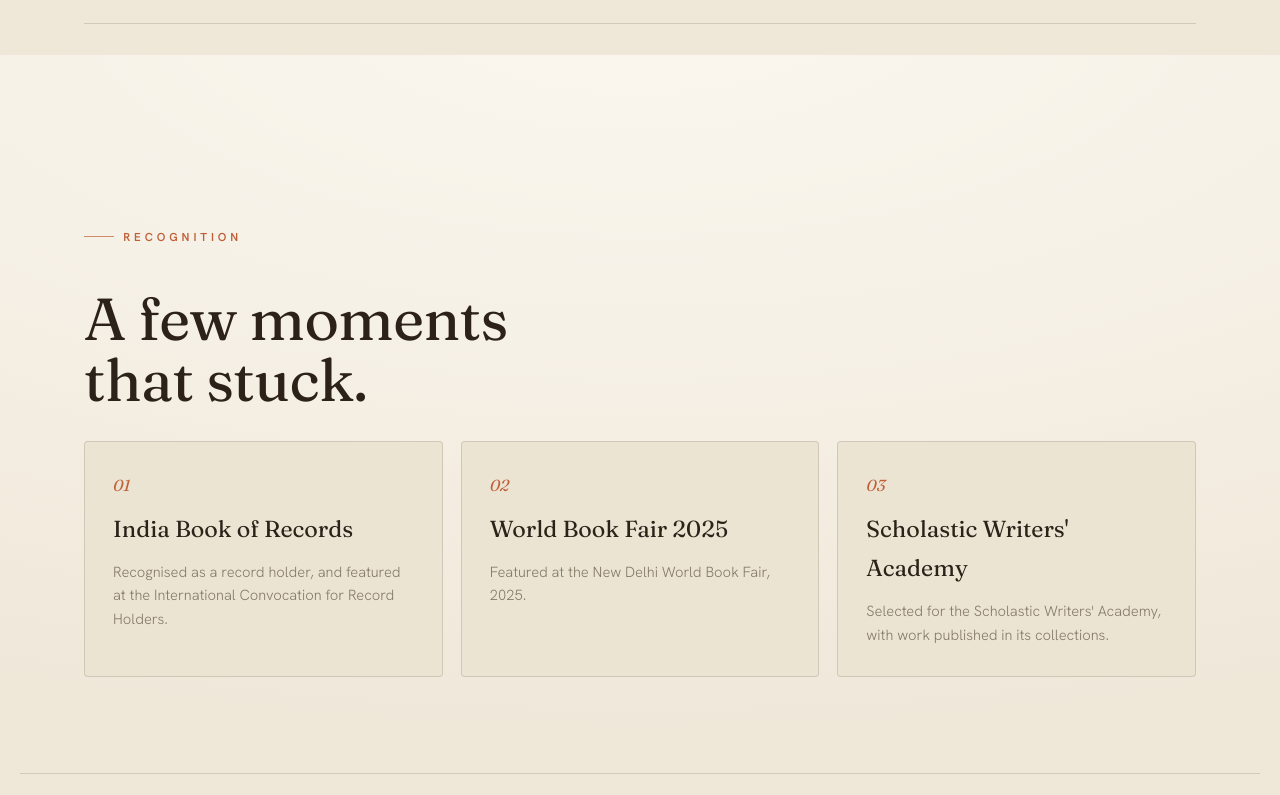
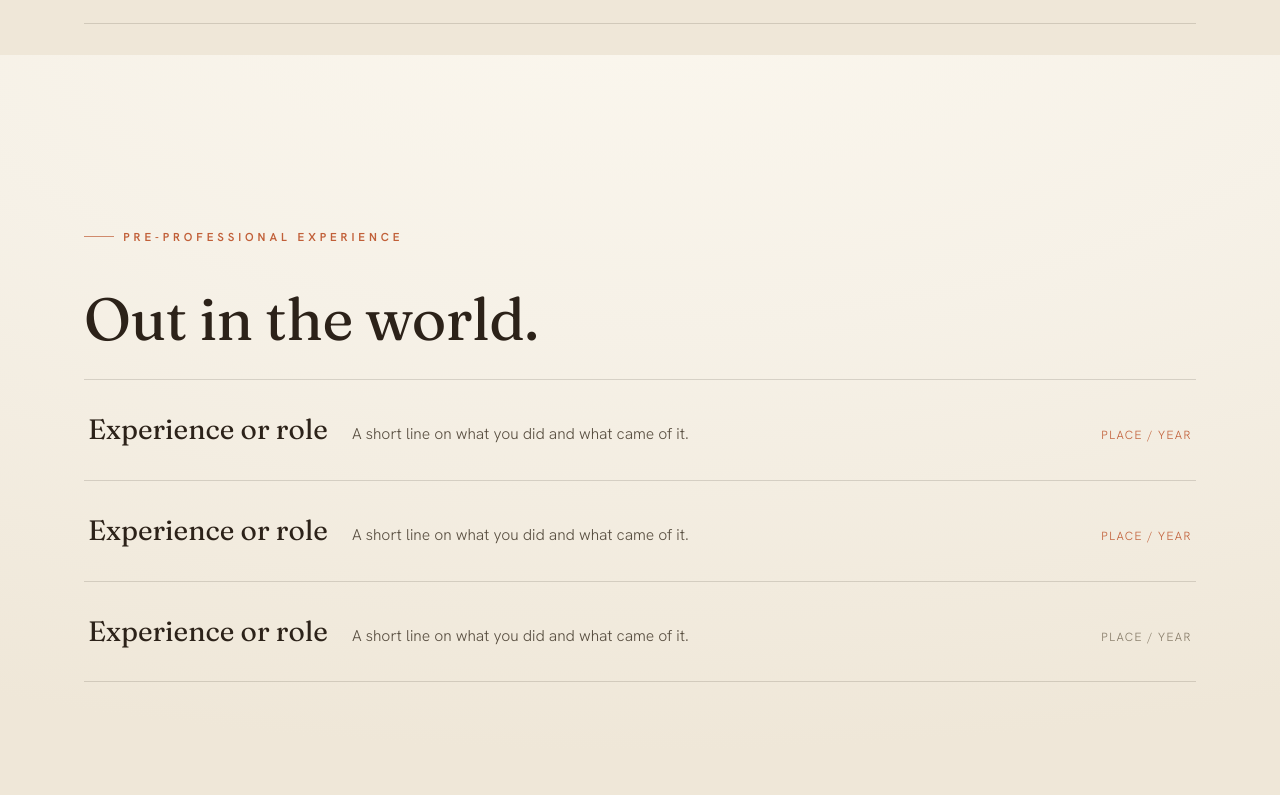
Before and after one commit to fizzyappy/Sonakshi-Sanyal-Website, a plain HTML site: page index.html in a window 1280 px wide. Shown: the part 7145-7940 px from the top of the page. Drawn offline with Linux system fonts and the light colour scheme.

Commit message:
Add Pre-professional Experience section

```diff
--- a/index.html
+++ b/index.html
@@ -186,6 +186,29 @@
     </div>
   </section>
 
+  <!-- ===== Pre-professional Experience ===== -->
+  <section class="section wrap" id="experience">
+    <p class="eyebrow reveal">Pre-professional Experience</p>
+    <h2 class="section-title reveal">Out in the world.</h2>
+    <div class="rows reveal d1">
+      <div class="row">
+        <span class="row-title">Experience or role</span>
+        <span class="row-sub">A short line on what you did and what came of it.</span>
+        <span class="row-tag">Place / Year</span>
+      </div>
+      <div class="row">
+        <span class="row-title">Experience or role</span>
+        <span class="row-sub">A short line on what you did and what came of it.</span>
+        <span class="row-tag">Place / Year</span>
+      </div>
+      <div class="row">
+        <span class="row-title">Experience or role</span>
+        <span class="row-sub">A short line on what you did and what came of it.</span>
+        <span class="row-tag muted">Place / Year</span>
+      </div>
+    </div>
+  </section>
+
   <!-- ===== Recognition ===== -->
   <section class="section wrap" id="recognition">
     <p class="eyebrow reveal">Recognition</p>
```
